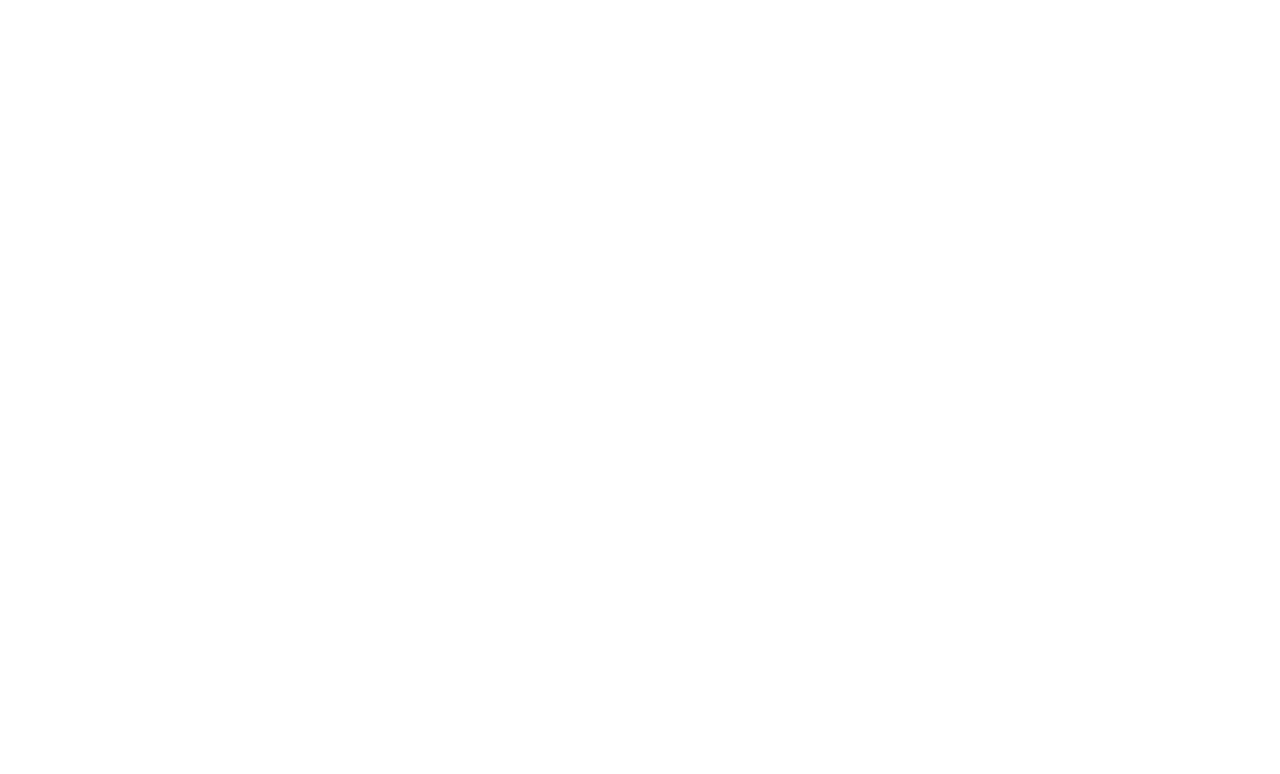
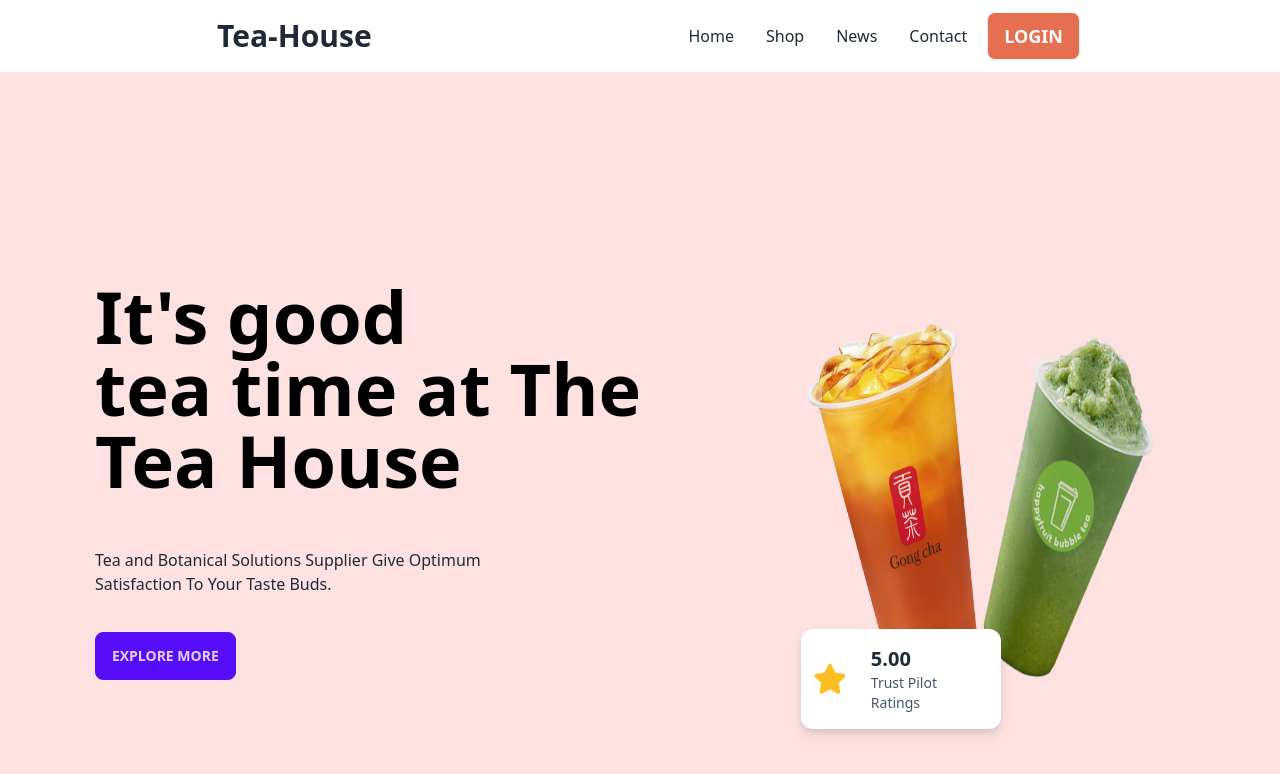
Before and after one commit to AvijitRoy111/Tea-house-Tailwind, a plain HTML site: page index.html in a window 1280 px wide. Drawn offline with nearby package versions, Linux system fonts and the light colour scheme.

Commit message:
added the banner section

```diff
--- a/index.html
+++ b/index.html
@@ -4,9 +4,103 @@
     <meta charset="UTF-8">
     <meta name="viewport" content="width=device-width, initial-scale=1.0">
     <title>Tea-House-Tailwind</title>
+
+    <link href="https://cdn.jsdelivr.net/npm/daisyui@3.6.4/dist/full.css" rel="stylesheet" type="text/css" />
+    <script src="https://cdn.tailwindcss.com"></script>
+
+    <link rel="preconnect" href="https://fonts.googleapis.com">
+    <link rel="preconnect" href="https://fonts.gstatic.com" crossorigin>
+    <link href="https://fonts.googleapis.com/css2?family=Manrope:wght@200;400;600;700;800&family=Open+Sans:wght@400;700;800&display=swap" rel="stylesheet">
+
+    <!-- font asome -->
+   <script src="https://kit.fontawesome.com/ef9adca372.js" crossorigin="anonymous"></script>
+
+
+    <!-- tailwind custom styles -->
+   <script>
+    tailwind.config = {
+      theme: {
+        extend: {
+          colors: {
+            clifford: '#da373d',
+            'tea-primary-bg': 'rgba(255, 0, 0, 0.10) 0%, rgba(255, 137, 56, 0.10) 100%)',
+            'bike-primary-bg': 'rgba(231, 111, 81, 0.10)',
+            'bike-primary': '#E76F51',
+          }
+        }
+      }
+    }
+  </script>
+    <!-- custom styles -->
+    <style>
+        .font-poppins{
+            font-family: 'Manrope', sans-serif;
+            font-family: 'Open Sans', sans-serif;
+        }
+    </style>
 </head>
-<body>
+<body class="font-Manrope">
     <header>
+        <!-- navbar section starts  -->
+        <nav>
+            <div class="navbar bg-base-100">
+                <div class="flex-1">
+                  <div class="dropdown">
+                    <label tabindex="0" class="btn btn-ghost lg:hidden">
+                      <svg xmlns="http://www.w3.org/2000/svg" class="h-5 w-5" fill="none" viewBox="0 0 24 24" stroke="currentColor"><path stroke-linecap="round" stroke-linejoin="round" stroke-width="2" d="M4 6h16M4 12h8m-8 6h16" /></svg>
+                    </label>
+                    <ul tabindex="0" class="menu menu-sm text-base dropdown-content mt-3 z-[1] p-2 shadow bg-base-100 rounded-box w-52">
+                      <li><a>Home</a></li>
+                      <li><a>Shop</a></li>
+                      <li><a>News</a></li>
+                      <li><a>Contact</a></li>
+                    </ul>
+                  </div>
+                  <a class="btn btn-ghost normal-case text-3xl font-bold ml-0 lg:ml-48">Tea-House</a>
+                </div>
+                <div class="navbar-center hidden lg:flex">
+                  <ul class="menu text-base menu-horizontal px-1">
+                    <li><a>Home</a></li>
+                      <li><a>Shop</a></li>
+                      <li><a>News</a></li>
+                      <li><a>Contact</a></li>
+                  </ul>
+                </div>
+                <div class="">
+                  <a class="btn bg-bike-primary text-lg text-white mr-0 lg:mr-48">Login</a>
+                </div>
+              </div>
+        </nav>
+        <div class="container mx-auto">
+
+            <div class="hero  min-h-screen   bg-red-100">
+                <div class="hero-content gap-40 flex-col lg:flex-row ">
+                  <div class="">
+                    <h1 class=" text-4xl lg:text-7xl py-4  font-bold text-black">It's good  <br>
+                        tea time at The <br> Tea House</h1>
+                    <p class="py-9">Tea and Botanical Solutions Supplier Give Optimum <br> Satisfaction To Your Taste Buds.</p>
+                    <button class="btn btn-primary">Explore More</button>
+                  </div>
+
+                  <div>
+                    <img src="images/banner.png" class="max-w-sm  w-[390px] h-[430px] lg:mt-20 mt-2" />
+                    <!-- rating badge -->
+                    <div class=" -mt-24 flex items-center gap-6 bg-[#FFF] drop-shadow-lg w-[200px] h-[100px] p-3 rounded-xl">
+                        <div>
+                            <i class="fa-solid fa-star text-3xl text-amber-400"></i>
+                        </div>
+                        <div>
+                            <h3 class="text-xl font-bold">5.00</h3>
+                            <p class="text-sm text-slate-600 font-medium">Trust Pilot Ratings</p>
+                        </div>
+                    </div>
+
+              </div>
+                </div>
+              </div>
+
+        </div>
+        <!-- banner section starts -->
 
     </header>
     <main>
```
